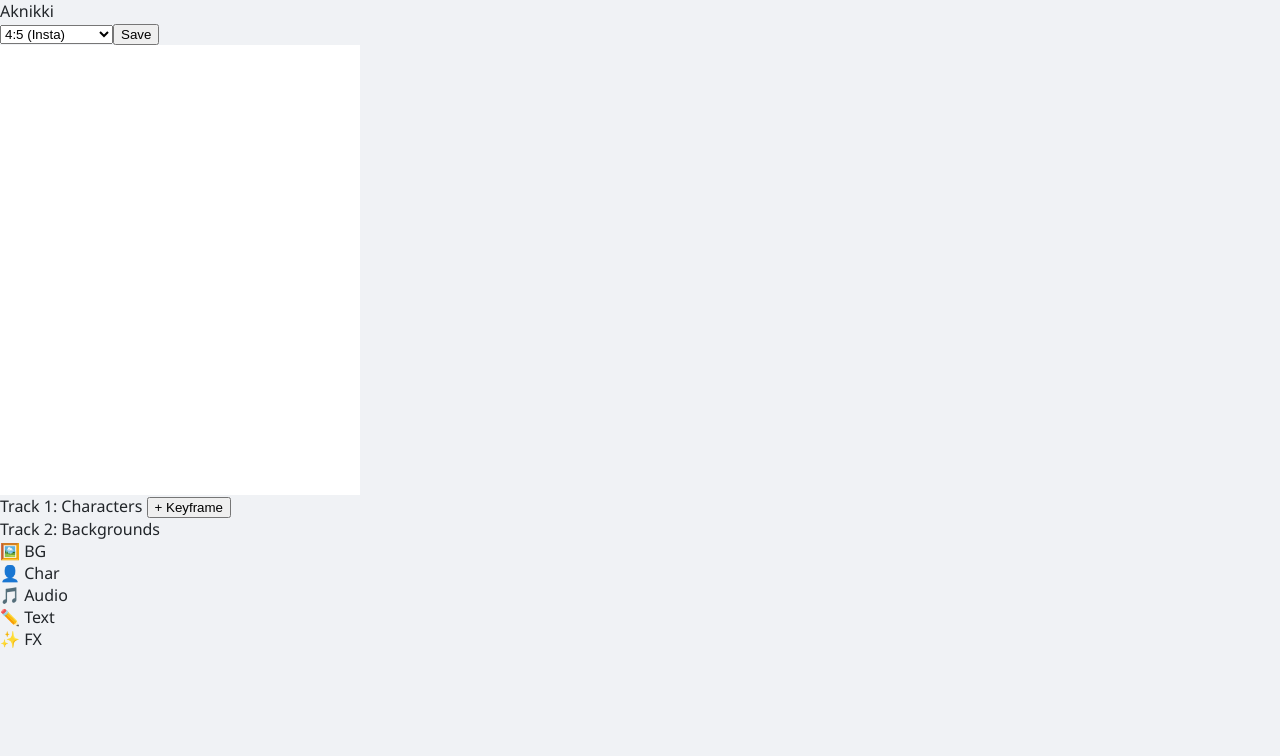
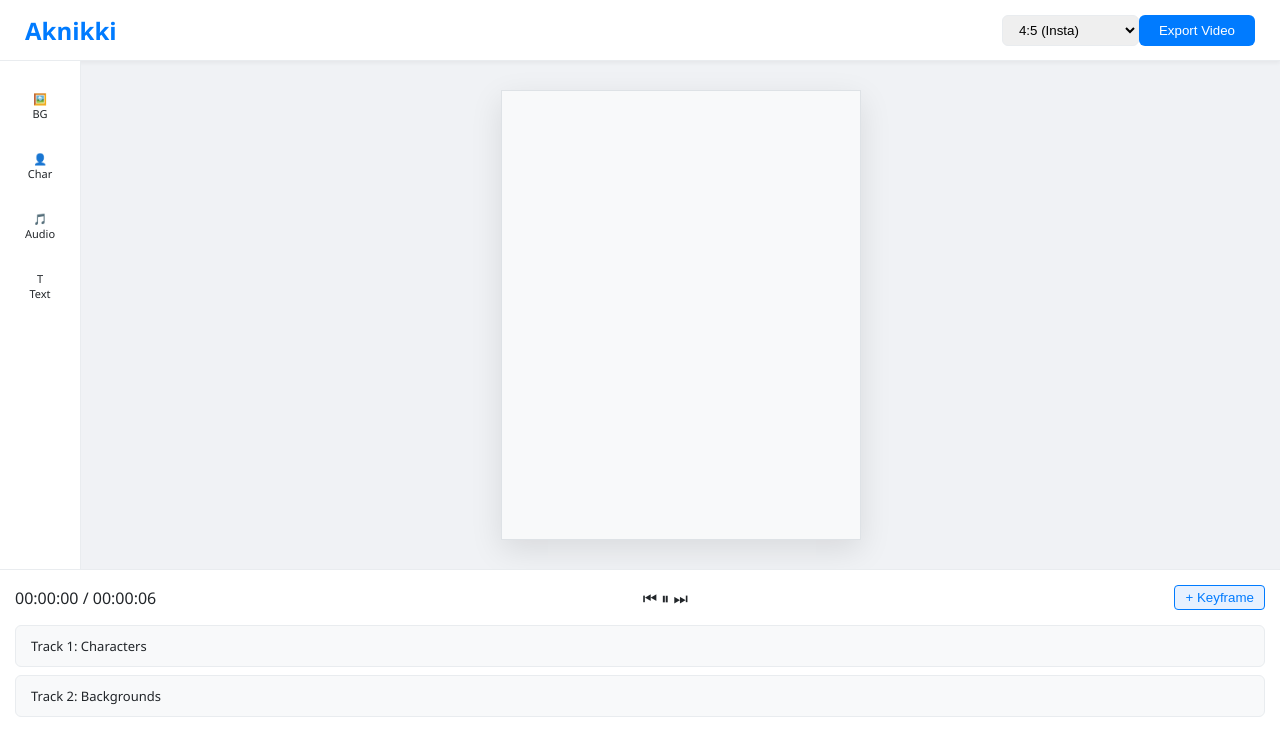
Before and after one commit to AKERA9/aknikki, a React (Create React App) app: page / in a window 1280 px wide. Shown: the top 756 px of the page. Built offline with nearby package versions, Linux system fonts and the light colour scheme.

Commit message:
Update App.js

```diff
--- a/src/App.js
+++ b/src/App.js
@@ -1,4 +1,4 @@
-import React, { useState, useEffect } from 'react';
+import React, { useState } from 'react';
 import { Stage, Layer, Image as KonvaImage, Rect } from 'react-konva';
 import useImage from 'use-image';
 import './App.css';
@@ -16,12 +16,13 @@ function App() {
 
   const assets = {
     bg: [
-      { id: 1, name: 'Nature', url: 'https://images.unsplash.com/photo-1470071459604-3b5ec3a7fe05?auto=format&fit=crop&w=300&q=80' },
-      { id: 2, name: 'Space', url: 'https://images.unsplash.com/photo-1446776811953-b23d57bd21aa?auto=format&fit=crop&w=300&q=80' }
+      { id: 1, url: 'https://images.unsplash.com/photo-1557683316-973673baf926?w=400&q=80' },
+      { id: 2, url: 'https://images.unsplash.com/photo-1503455637927-730bce8583c0?w=400&q=80' }
     ],
     char: [
-      { id: 101, name: 'Lion', url: 'https://img.icons8.com/color/150/lion.png' },
-      { id: 102, name: 'Robot', url: 'https://img.icons8.com/color/150/robot-vacuum.png' }
+      { id: 101, url: 'https://img.icons8.com/color/200/lion.png' },
+      { id: 102, url: 'https://img.icons8.com/fluency/200/business-man.png' },
+      { id: 103, url: 'https://img.icons8.com/color/200/super-mario.png' }
     ]
   };
 
@@ -30,7 +31,7 @@ function App() {
     if (val === '16:9') setRatio({ w: 480, h: 270 });
     else if (val === '9:16') setRatio({ w: 270, h: 480 });
     else if (val === '4:5') setRatio({ w: 360, h: 450 });
-    else if (val === 'custom') setActiveDrawer('custom-size');
+    else if (val === 'custom') setActiveDrawer('custom');
   };
 
   const addItem = (url) => {
@@ -39,65 +40,79 @@ function App() {
   };
 
   return (
-    <div className="aknikki-container">
-      {/* Top Bar - Fixed */}
-      <header className="aknikki-header">
-        <div className="logo">Aknikki</div>
-        <select onChange={handleRatioChange}>
-          <option value="4:5">4:5 (Insta)</option>
-          <option value="16:9">16:9 (YouTube)</option>
-          <option value="9:16">9:16 (Reels)</option>
-          <option value="custom">Custom Size</option>
-        </select>
-        <button className="btn-save">Save</button>
+    <div className="aknikki-root">
+      {/* Top Header */}
+      <header className="ak-header">
+        <div className="ak-logo">Aknikki</div>
+        <div className="ak-controls">
+          <select onChange={handleRatioChange} className="ak-select">
+            <option value="4:5">4:5 (Insta)</option>
+            <option value="16:9">16:9 (YouTube)</option>
+            <option value="9:16">9:16 (Reels)</option>
+            <option value="custom">Custom Size</option>
+          </select>
+          <button className="ak-btn-blue">Export Video</button>
+        </div>
       </header>
 
-      {/* Main Workspace */}
-      <main className="aknikki-canvas-area">
-        <div className="canvas-wrapper" style={{ width: ratio.w, height: ratio.h }}>
-          <Stage width={ratio.w} height={ratio.h}>
-            <Layer>
-              <Rect width={ratio.w} height={ratio.h} fill="#fff" />
-              {elements.map((el) => <CanvasElement key={el.id} url={el.url} x={el.x} y={el.y} />)}
-            </Layer>
-          </Stage>
-        </div>
+      <div className="ak-main">
+        {/* Left Sidebar */}
+        <aside className="ak-sidebar">
+          <div className={`ak-tool ${activeDrawer === 'bg' ? 'active' : ''}`} onClick={() => setActiveDrawer('bg')}>🖼️<span>BG</span></div>
+          <div className={`ak-tool ${activeDrawer === 'char' ? 'active' : ''}`} onClick={() => setActiveDrawer('char')}>👤<span>Char</span></div>
+          <div className="ak-tool">🎵<span>Audio</span></div>
+          <div className="ak-tool">T<span>Text</span></div>
+        </aside>
 
-        {/* Floating Drawers */}
-        {activeDrawer && activeDrawer !== 'custom-size' && (
-          <div className="aknikki-drawer">
-            <input type="text" placeholder={`Search ${activeDrawer}...`} className="search-bar" />
-            <div className="asset-grid">
+        {/* Assets Drawer */}
+        {activeDrawer && activeDrawer !== 'custom' && (
+          <div className="ak-drawer">
+            <div className="drawer-header">
+              <h3>Select {activeDrawer}</h3>
+              <button onClick={() => setActiveDrawer(null)}>×</button>
+            </div>
+            <div className="ak-asset-grid">
               {assets[activeDrawer]?.map(item => (
-                <img key={item.id} src={item.url} alt={item.name} onClick={() => addItem(item.url)} />
+                <img key={item.id} src={item.url} onClick={() => addItem(item.url)} alt="asset" />
               ))}
             </div>
           </div>
         )}
 
-        {activeDrawer === 'custom-size' && (
-          <div className="aknikki-drawer custom-input">
-            <input type="number" placeholder="Width" onChange={(e) => setCustomSize({...customSize, w: e.target.value})} />
-            <input type="number" placeholder="Height" onChange={(e) => setCustomSize({...customSize, h: e.target.value})} />
-            <button onClick={() => { setRatio({w: Number(customSize.w), h: Number(customSize.h)}); setActiveDrawer(null); }}>Set Size</button>
+        {/* Custom Size Popup */}
+        {activeDrawer === 'custom' && (
+          <div className="ak-drawer custom-size-box">
+             <input type="number" placeholder="Width" onChange={(e)=>setCustomSize({...customSize, w: e.target.value})} />
+             <input type="number" placeholder="Height" onChange={(e)=>setCustomSize({...customSize, h: e.target.value})} />
+             <button onClick={()=>{setRatio({w:Number(customSize.w), h:Number(customSize.h)}); setActiveDrawer(null)}}>Apply</button>
           </div>
         )}
-      </main>
 
-      {/* Timeline Section */}
-      <div className="aknikki-timeline">
-        <div className="track">Track 1: Characters <button className="kf-btn">+ Keyframe</button></div>
-        <div className="track">Track 2: Backgrounds</div>
+        {/* Stage/Canvas */}
+        <section className="ak-canvas-container">
+          <div className="ak-canvas-wrapper" style={{ width: ratio.w, height: ratio.h }}>
+            <Stage width={ratio.w} height={ratio.h}>
+              <Layer>
+                <Rect width={ratio.w} height={ratio.h} fill="#f8f9fa" stroke="#dee2e6" strokeWidth={2} />
+                {elements.map((el) => <CanvasElement key={el.id} url={el.url} x={el.x} y={el.y} />)}
+              </Layer>
+            </Stage>
+          </div>
+        </section>
       </div>
 
-      {/* Bottom Menu - Fixed & Slideable */}
-      <nav className="aknikki-bottom-menu">
-        <div className="menu-item" onClick={() => setActiveDrawer('bg')}>🖼️ BG</div>
-        <div className="menu-item" onClick={() => setActiveDrawer('char')}>👤 Char</div>
-        <div className="menu-item">🎵 Audio</div>
-        <div className="menu-item">✏️ Text</div>
-        <div className="menu-item">✨ FX</div>
-      </nav>
+      {/* Timeline */}
+      <footer className="ak-timeline">
+        <div className="ak-timeline-header">
+          <span>00:00:00 / 00:00:06</span>
+          <div className="ak-playback">⏮ ⏸ ⏭</div>
+          <button className="ak-keyframe-btn">+ Keyframe</button>
+        </div>
+        <div className="ak-tracks">
+          <div className="ak-track">Track 1: Characters</div>
+          <div className="ak-track">Track 2: Backgrounds</div>
+        </div>
+      </footer>
     </div>
   );
 }
```
